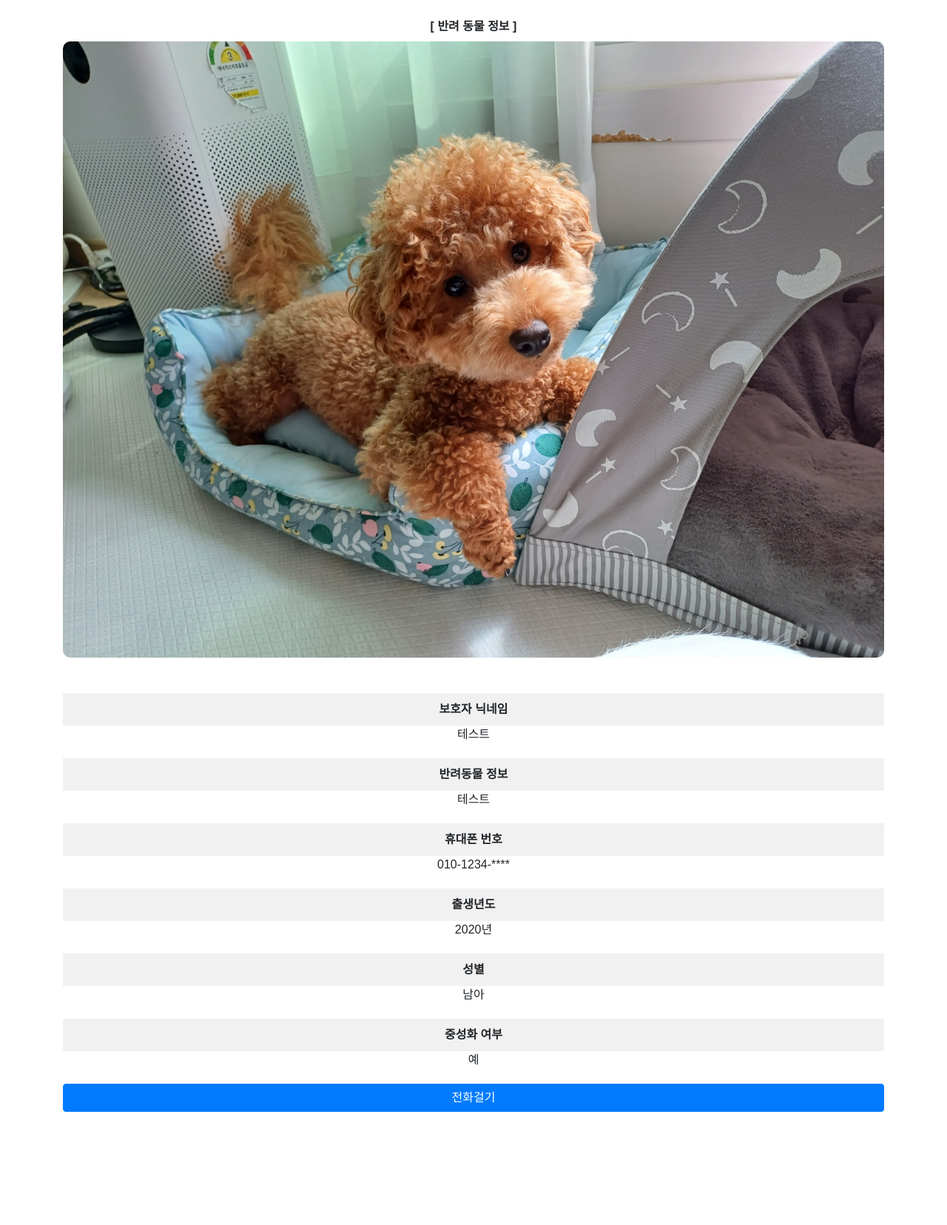
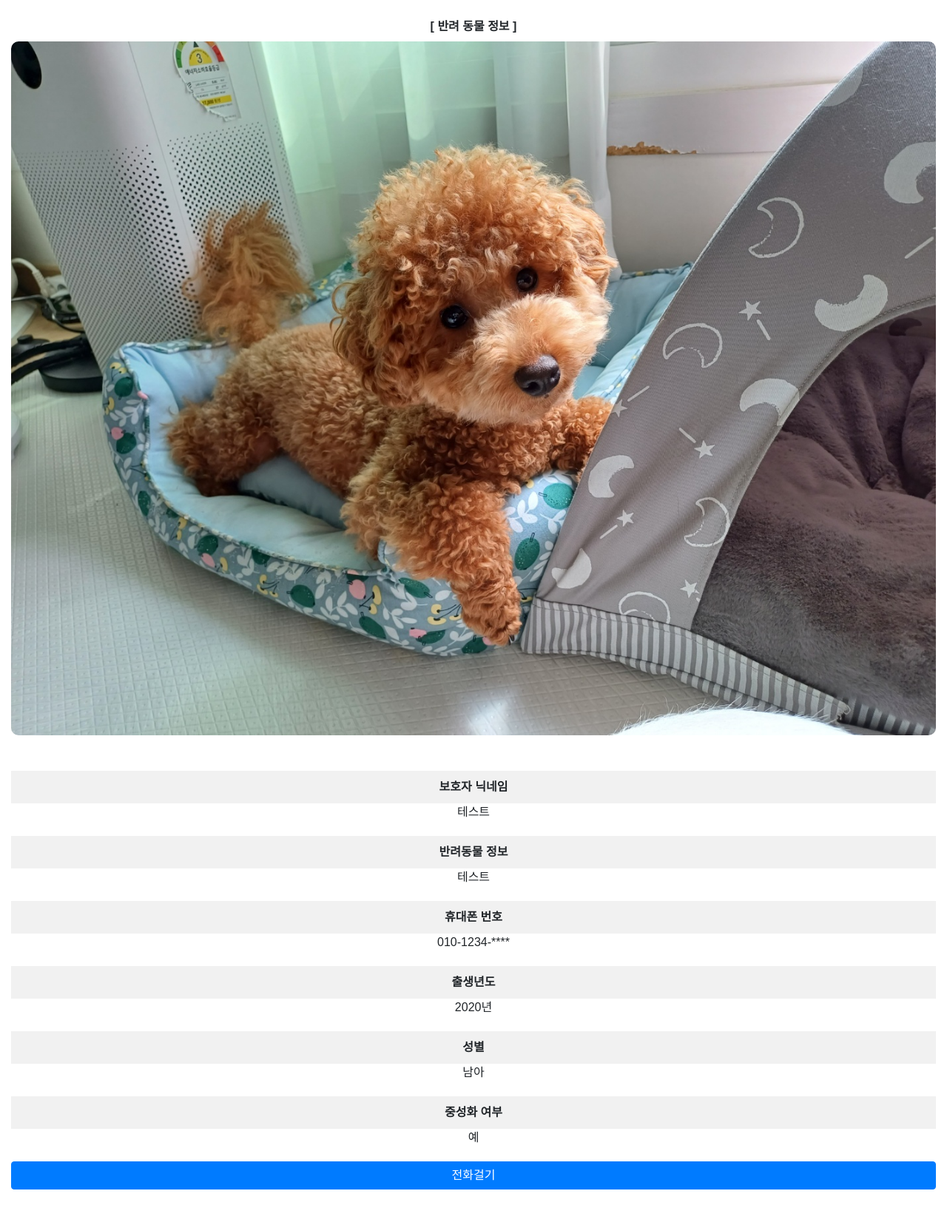
Before and after one commit to holyshine11/realpet, a Django app: page /dogtag/doginfo/2/ in a window 1280 px wide. Shown: the whole page at 74% size. Before the commit the page ends 1503 px from the top, so only its background shows below. Run offline with Django 4.2, Linux system fonts and the light colour scheme; data comes from the database, SQL or seed files in the repository; both versions use the stored data as it was after the commit; some libraries are stand-ins or nearby versions; some web fonts are replaced.

Commit message:
상세페이지 수정

```diff
--- a/dogtag/templates/doginfo_detail_view.html
+++ b/dogtag/templates/doginfo_detail_view.html
@@ -3,6 +3,7 @@
 <head>
     {% load custom_filters %}
     <meta charset="UTF-8">
+    <meta name="viewport" content="width=device-width, initial-scale=1"> <!-- 추가된 라인 -->
     <title>강아지 정보 상세</title>
     <!-- Bootstrap CSS -->
     <link href="https://maxcdn.bootstrapcdn.com/bootstrap/4.5.2/css/bootstrap.min.css" rel="stylesheet">
@@ -34,7 +35,7 @@
     </style>
 </head>
 <body>
-    <div class="container mt-4">
+    <div class="container-fluid mt-4"> <!-- 변경된 라인 -->
         <div class="text-center mb-2 mt-2">
             <strong>[ 반려 동물 정보 ]</strong>
         </div>
```
Also changed, not shown: db.sqlite3, media/dog_images/4mon_DnlFCfR.jpeg (added).
